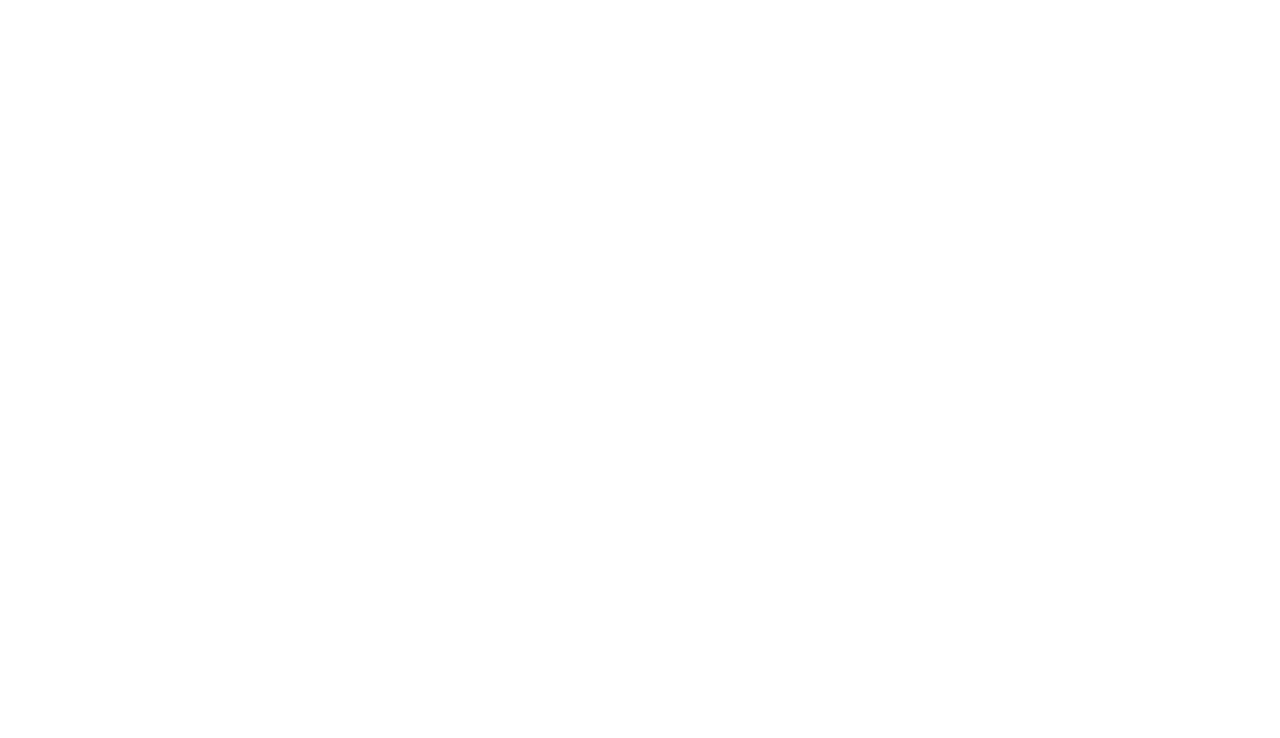
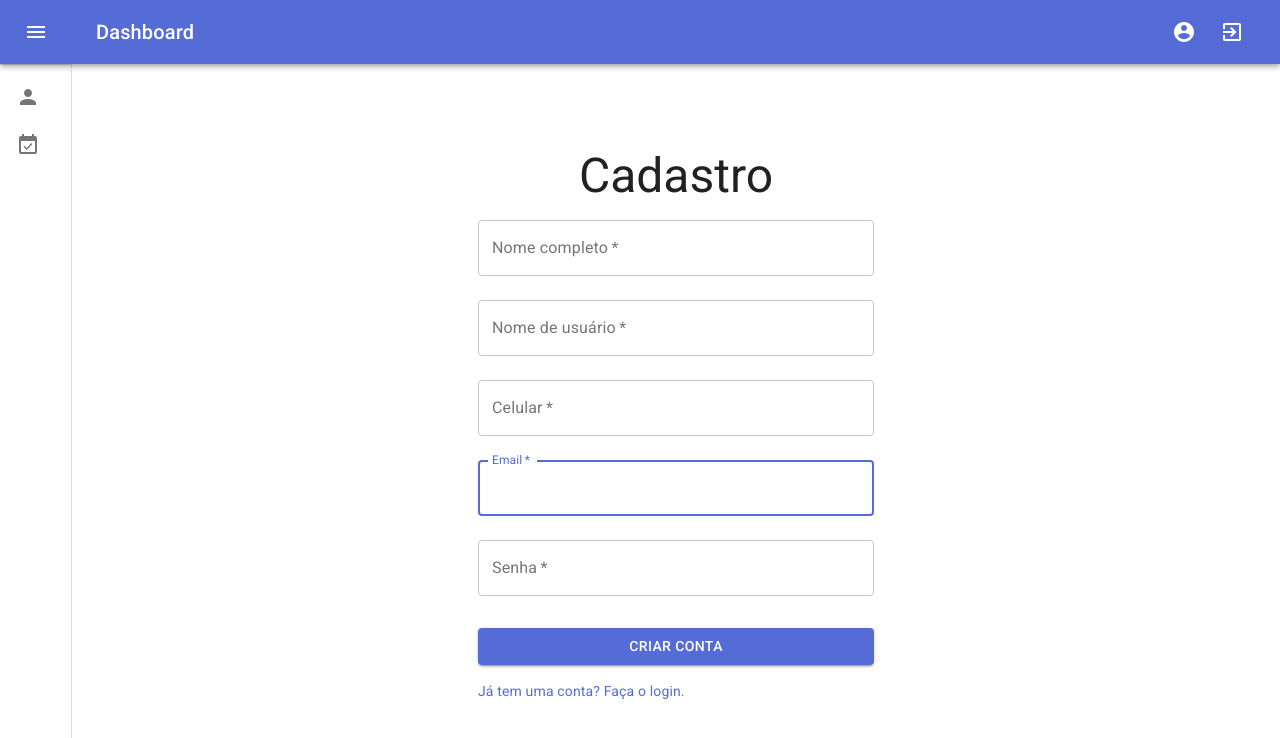
Before and after one commit to danielvfo/tem-agenda-front-end, a React (Create React App) app: page /user-profile in a window 1280 px wide. Shown: the top 738 px of the page. Built offline with nearby package versions, Linux system fonts and the light colour scheme; sample sign-in values are in the browser's storage.

Commit message:
add menu rendering from router into dashboard

```diff
--- a/src/components/DashboardTemplate.tsx
+++ b/src/components/DashboardTemplate.tsx
@@ -16,8 +16,6 @@
 import ExitToAppIcon from '@material-ui/icons/ExitToApp';
 import { useAuth } from '../hooks/AuthContext';
 import { UserMenu, BusinessMenu } from './ListItems';
-import UserProfile from '../pages/Profile/UserProfile';
-import BusinessProfile from '../pages/Profile/BusinessProfile';
 
 const drawerWidth = 240;
 
@@ -100,11 +98,10 @@
   },
 }));
 
-const DashboardTemplate: React.FC = () => {
+const DashboardTemplate: React.FC = ({ children }) => {
   const { user, signOut } = useAuth();
   const classes = useStyles();
   const [open, setOpen] = React.useState(false);
-  const [profileOpen, setProfileOpen] = React.useState(false);
 
   const { userType } = user;
 
@@ -119,7 +116,6 @@
   };
   const handleProfileOpen = () => {
     handleDrawerClose();
-    setProfileOpen(true);
   };
 
   return (
@@ -183,8 +179,7 @@
         <div className={classes.appBarSpacer} />
         <Container maxWidth="lg" className={classes.container}>
           <Grid container spacing={3}>
-            {profileOpen && userType === 'user' && <UserProfile />}
-            {profileOpen && userType === 'business' && <BusinessProfile />}
+            {children}
           </Grid>
         </Container>
       </main>
--- a/src/components/ListItems.tsx
+++ b/src/components/ListItems.tsx
@@ -5,6 +5,8 @@
 import PersonIcon from '@material-ui/icons/Person';
 import EventAvailableIcon from '@material-ui/icons/EventAvailable';
 import DateRangeIcon from '@material-ui/icons/DateRange';
+import { Link as RouterLink } from 'react-router-dom';
+import { Link } from '@material-ui/core';
 
 type MenuProps = {
   openProfile: () => void;
@@ -13,7 +15,12 @@
 export const UserMenu: React.FC<MenuProps> = ({ openProfile }: MenuProps) => {
   return (
     <div>
-      <ListItem button onClick={openProfile}>
+      <ListItem
+        button
+        onClick={openProfile}
+        component={RouterLink}
+        to="/user-profile"
+      >
         <ListItemIcon>
           <PersonIcon />
         </ListItemIcon>
--- a/src/routes/index.tsx
+++ b/src/routes/index.tsx
@@ -4,7 +4,7 @@
 import SignIn from '../pages/SignIn';
 import SignUp from '../pages/SignUp';
 import DashboardTemplate from '../components/DashboardTemplate';
-import BusinessProfile from '../pages/Profile/BusinessProfile';
+import UserProfile from '../pages/Profile/UserProfile';
 
 const Routes: React.FC = () => {
   return (
@@ -12,7 +12,9 @@
       <Route path="/" exact component={SignIn} />
       <Route path="/signup" component={SignUp} />
       <Route path="/dashboard" component={DashboardTemplate} isPrivate />
-      <Route path="/business-profile" component={BusinessProfile} isPrivate />
+      <DashboardTemplate>
+        <Route path="/user-profile" component={UserProfile} isPrivate />
+      </DashboardTemplate>
     </Switch>
   );
 };
```
